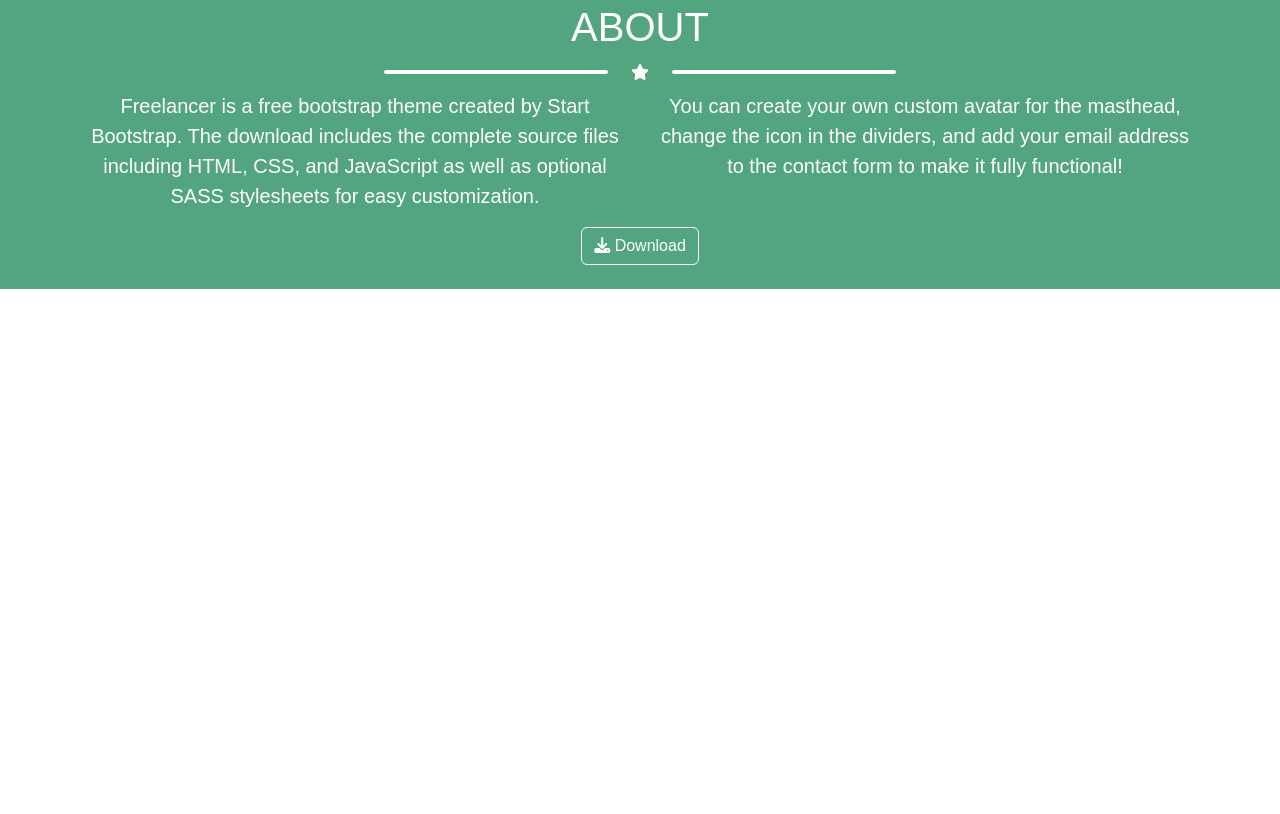
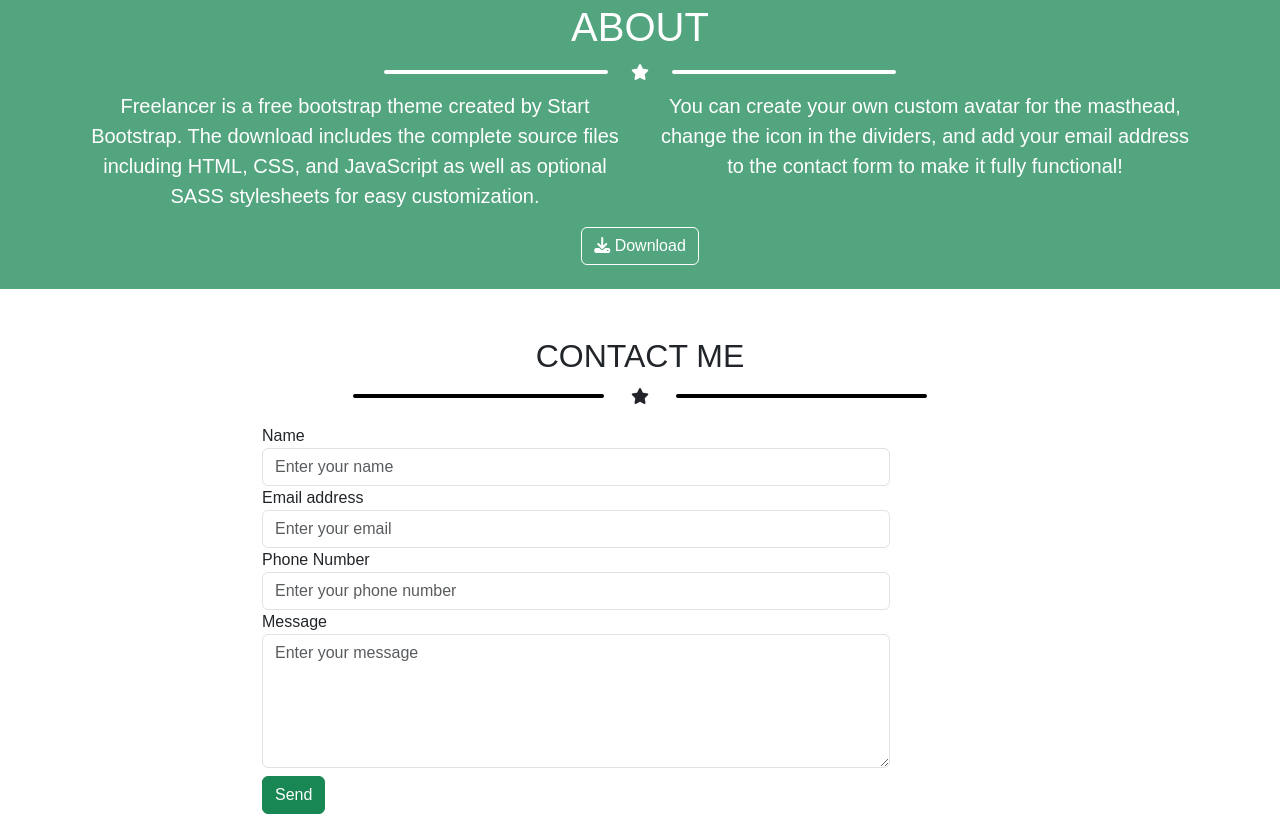
Before and after one commit to SimoneMenichetti/html-css-bootstrap-freelancer, a plain HTML site: page index.html in a window 1280 px wide. Shown: the part 1310-2124 px from the top of the page. Before the commit the page ends 1599 px from the top, so only its background shows below. Drawn offline with nearby package versions, Linux system fonts and the light colour scheme.

Commit message:
fine base contact me ed inizio main footer

```diff
--- a/css/style.css
+++ b/css/style.css
@@ -42,3 +42,9 @@
       border: solid 1px white;
 
   }
+
+  .form-group{
+      text-align: left;
+      width: 50%;
+      margin-left: 250px;
+    }
--- a/index.html
+++ b/index.html
@@ -141,9 +141,50 @@
 
         <!-- contact me -->
         <section>
+            <div class="container-fluid mt-5">
+                <div class="text-center mb-3 mt-5">
+                    <div>
+                        <h2>
+                            CONTACT ME
+                        </h2>
+                    <div>
+                        <div class="star dark-bars">
+                            <i class="fa-solid fa-star"></i>
+                        </div>
+                    </div>
+                </div>
+            </div>
+            <form>
+                <!-- Name -->
+                <div class="form-group">
+                    <label for="name">Name</label>
+                    <input type="text" class="form-control" id="name" placeholder="Enter your name" required>
+                </div>
 
+                <!-- Email -->
+                <div class="form-group">
+                    <label for="email">Email address</label>
+                    <input type="email" class="form-control" id="email" placeholder="Enter your email" required>
+                </div>
+
+                <!-- Phone Number -->
+                <div class="form-group">
+                    <label for="phone">Phone Number</label>
+                    <input type="tel" class="form-control" id="phone" placeholder="Enter your phone number" required>
+                </div>
+
+                <!-- Message -->
+                <div class="form-group">
+                    <label for="message">Message</label>
+                    <textarea class="form-control" id="message" rows="5" placeholder="Enter your message" required></textarea>
+                </div>
+
+                <!-- Submit Button -->
+                <div class="form-group mt-2">
+                    <button type="submit" class="btn btn-success ">Send</button>
+                </div>
+            </form>
         </section>
-
     </main>
 
     <footer>
```
